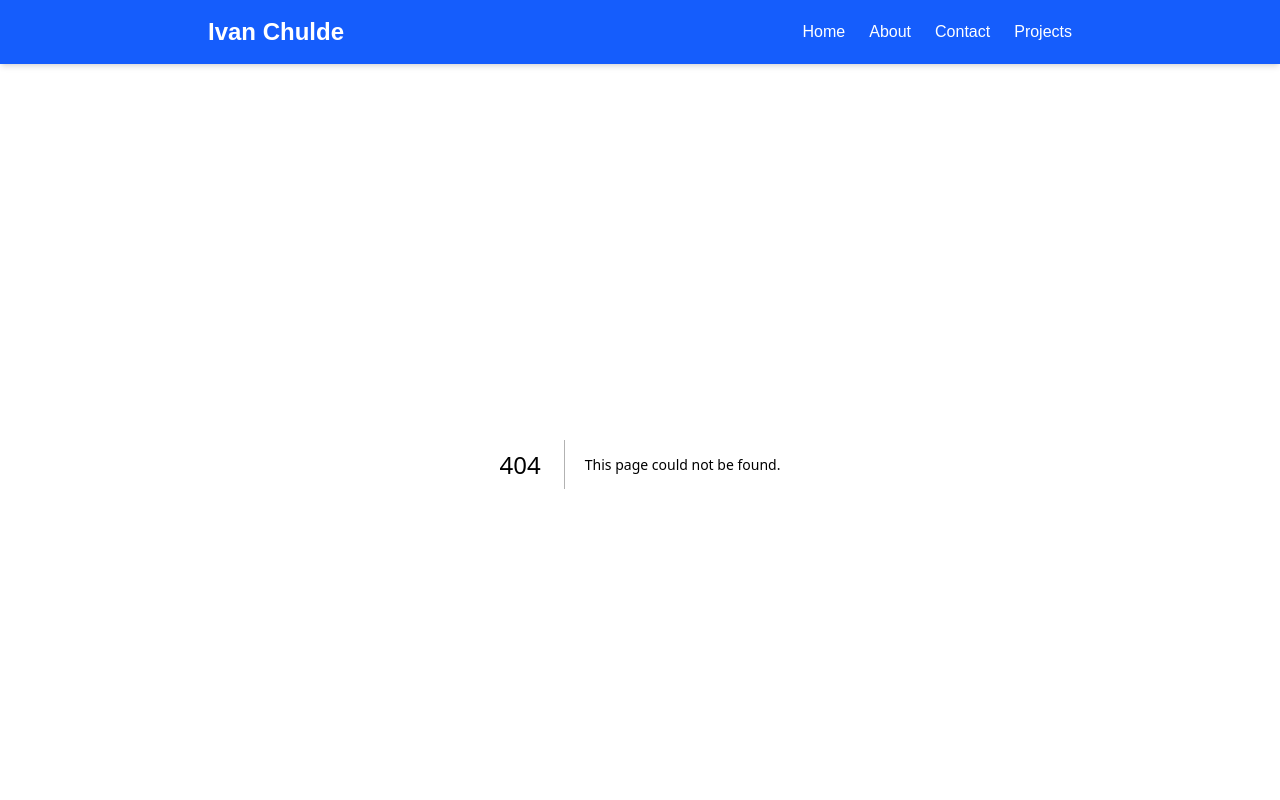
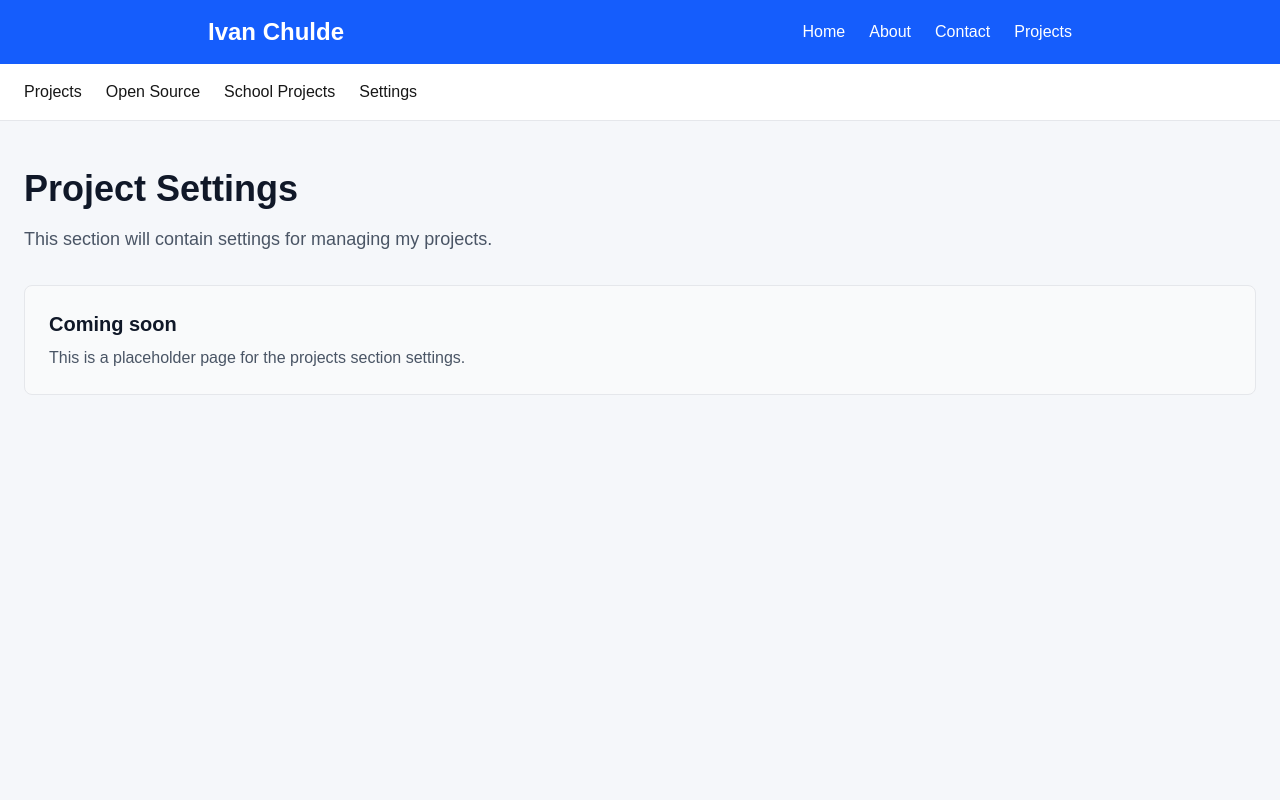
Before and after one commit to ivanchulde/wdd430-portfolio, a Next.js app: page /projects/settings in a window 1280 px wide. Before the commit this address had no page. Shown: the top 800 px of the page. Built offline with nearby package versions, Linux system fonts and the light colour scheme.

Commit message:
Creating Layouts and Pages

```diff
--- a/app/projects/layout.tsx
+++ b/app/projects/layout.tsx
@@ -29,6 +29,13 @@ export default function ProjectsLayout({
           >
             School Projects
           </Link>
+
+          <Link
+            href="/projects/settings"
+            className="font-medium text-blue-600 hover:text-blue-800"
+          >
+            Settings
+          </Link>
         </div>
       </nav>
 
--- /dev/null
+++ b/app/projects/settings/page.tsx
@@ -0,0 +1,23 @@
+export default function ProjectSettingsPage() {
+  return (
+    <main className="container mx-auto px-6 py-12">
+      <h1 className="mb-4 text-4xl font-bold text-gray-900">
+        Project Settings
+      </h1>
+
+      <p className="mb-8 text-lg text-gray-600">
+        This section will contain settings for managing my projects.
+      </p>
+
+      <section className="rounded-lg border border-gray-200 bg-gray-50 p-6">
+        <h2 className="mb-2 text-xl font-semibold text-gray-900">
+          Coming soon
+        </h2>
+
+        <p className="text-gray-600">
+          This is a placeholder page for the projects section settings.
+        </p>
+      </section>
+    </main>
+  );
+}
```
